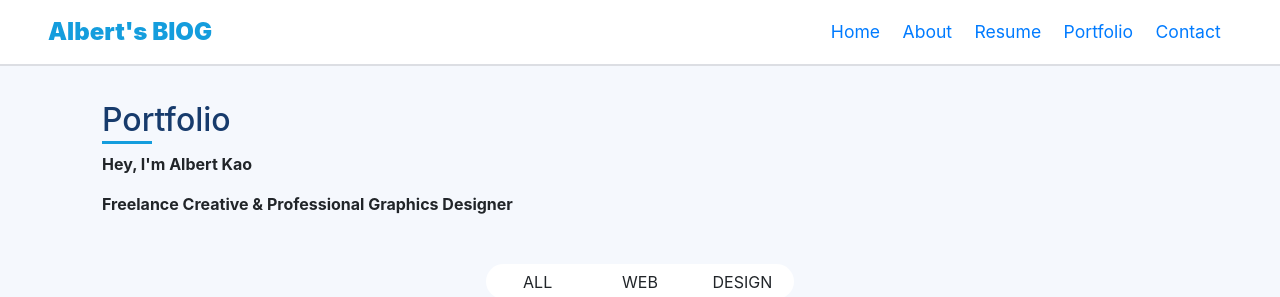
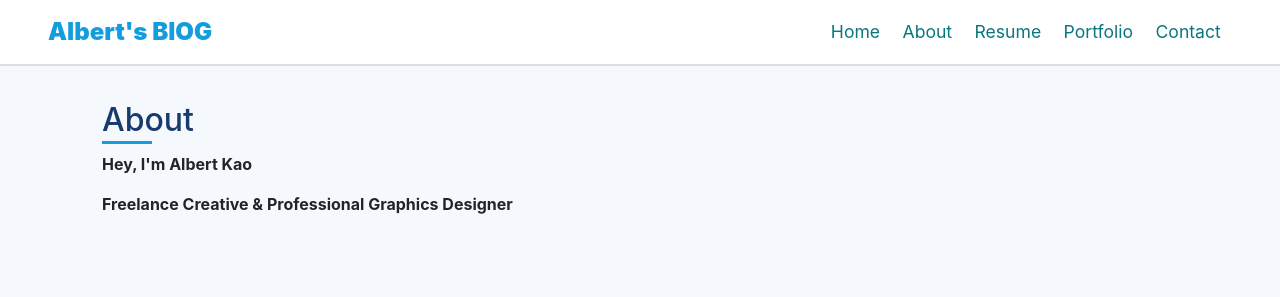
Before and after one commit to albert199577/porfolio, a PHP site: page / in a window 1280 px wide. Shown: the top 297 px of the page. Run offline with PHP 8.4, Linux system fonts and the light colour scheme.

Commit message:
add about section

```diff
--- a/index.html
+++ b/index.html
@@ -10,20 +10,31 @@
     <link rel="stylesheet" href="https://cdnjs.cloudflare.com/ajax/libs/font-awesome/6.0.0-beta3/css/all.min.css" integrity="sha512-Fo3rlrZj/k7ujTnHg4CGR2D7kSs0v4LLanw2qksYuRlEzO+tcaEPQogQ0KaoGN26/zrn20ImR1DfuLWnOo7aBA==" crossorigin="anonymous" referrerpolicy="no-referrer" />
 </head>
 <body>
-    <section class="portfolio-page">
+    <!-- nav -->
     <nav class="nav-flex">
         <div>
             <span class="logo">Albert's BlOG</span>
             <a href="#" class="icon"><i class="fa fa-bars"></i></a>
         </div>
         <ul class="menu">
-                <li><a href="">Home</a></li>
-                <li><a href="">About</a></li>
-                <li><a href="">Resume</a></li>
-                <li><a href="">Portfolio</a></li>
-                <li><a href="">Contact</a></li>
+            <li><a href="#">Home</a></li>
+            <li><a href="#">About</a></li>
+            <li><a href="#">Resume</a></li>
+            <li><a href="#">Portfolio</a></li>
+            <li><a href="#">Contact</a></li>
         </ul>
     </nav>
+    <section class="about">
+        <section class="intro container">
+            <section>
+                <h2>About</h2>
+                <p>Hey, I'm Albert Kao</p>
+                <p>Freelance Creative & Professional Graphics Designer</p>
+            </section>
+        </section>
+    </section>
+    <section class="portfolio-page">
+
         <main class="portfolio">
             <section class="intro container">
                 <section>
@@ -43,17 +54,17 @@
                 <li class="grid_1"><a href="./"></a></li>
                 <li class="b"><a href="#"></a></li>
                 <li class="grid_2"><a href="./chapter-7-9/dist/index.html"></a></li>
-                <!-- <li class="grid_3"></li>
+                <li class="grid_3"></li>
                 <li class="grid_4"></li>
                 <li class="grid_5"></li>
                 <li class="grid_6"></li>
                 <li class="grid_7"></li>
-                <li class="grid_8"></li> -->
+                <li class="grid_8"></li>
             </ul>
         </main>
     </section>
     <section class="container p-md-5 p-2">
-        <form action="" method="POST" class="form border border-info p-4 mx-auto w-75  bg-white">
+        <form action="" method="POST" class="form border border-info p-4 mx-auto w-75 bg-white">
             <h2 class="text-info">Contact</h2>
             <div class="row">
                 <div class="col-12 col-md-6">
--- a/style.css
+++ b/style.css
@@ -100,6 +100,12 @@ nav .menu li {
   margin: 0 .7rem;
 }
 
+nav .menu li a {
+  color: #09777d;
+  -webkit-text-decoration: no;
+          text-decoration: no;
+}
+
 @media (max-width: 800px) {
   .nav-flex {
     display: block;
@@ -134,9 +140,40 @@ nav .menu li {
   }
 }
 
+.about {
+  margin: auto;
+}
+
+.about .intro {
+  padding: 2rem;
+  display: -webkit-box;
+  display: -ms-flexbox;
+  display: flex;
+}
+
+.about .intro h2 {
+  color: #173b6c;
+  position: relative;
+  padding: 5px 0;
+}
+
+.about .intro h2:after {
+  content: "";
+  position: absolute;
+  width: 50px;
+  height: 3px;
+  background-color: #149ddd;
+  bottom: 0;
+  left: 0;
+  display: block;
+}
+
+.about .intro p {
+  font-weight: bold;
+}
+
 main {
   margin: auto;
-  height: 100%;
 }
 
 main .intro {
```
Also changed, not shown: other parts of style.css (+10 -12 lines). Lines whose indentation alone changed are shown as unchanged.
